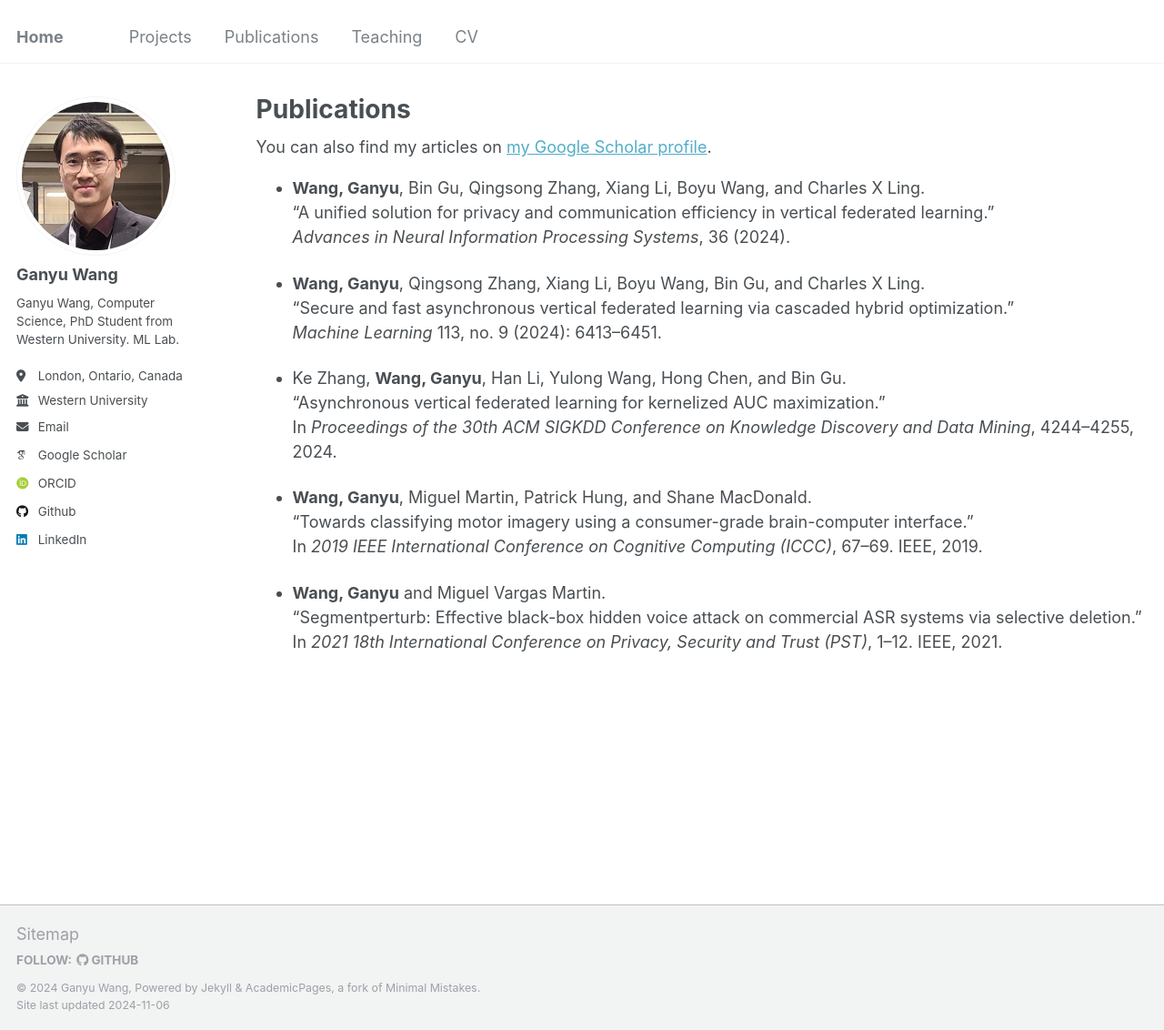
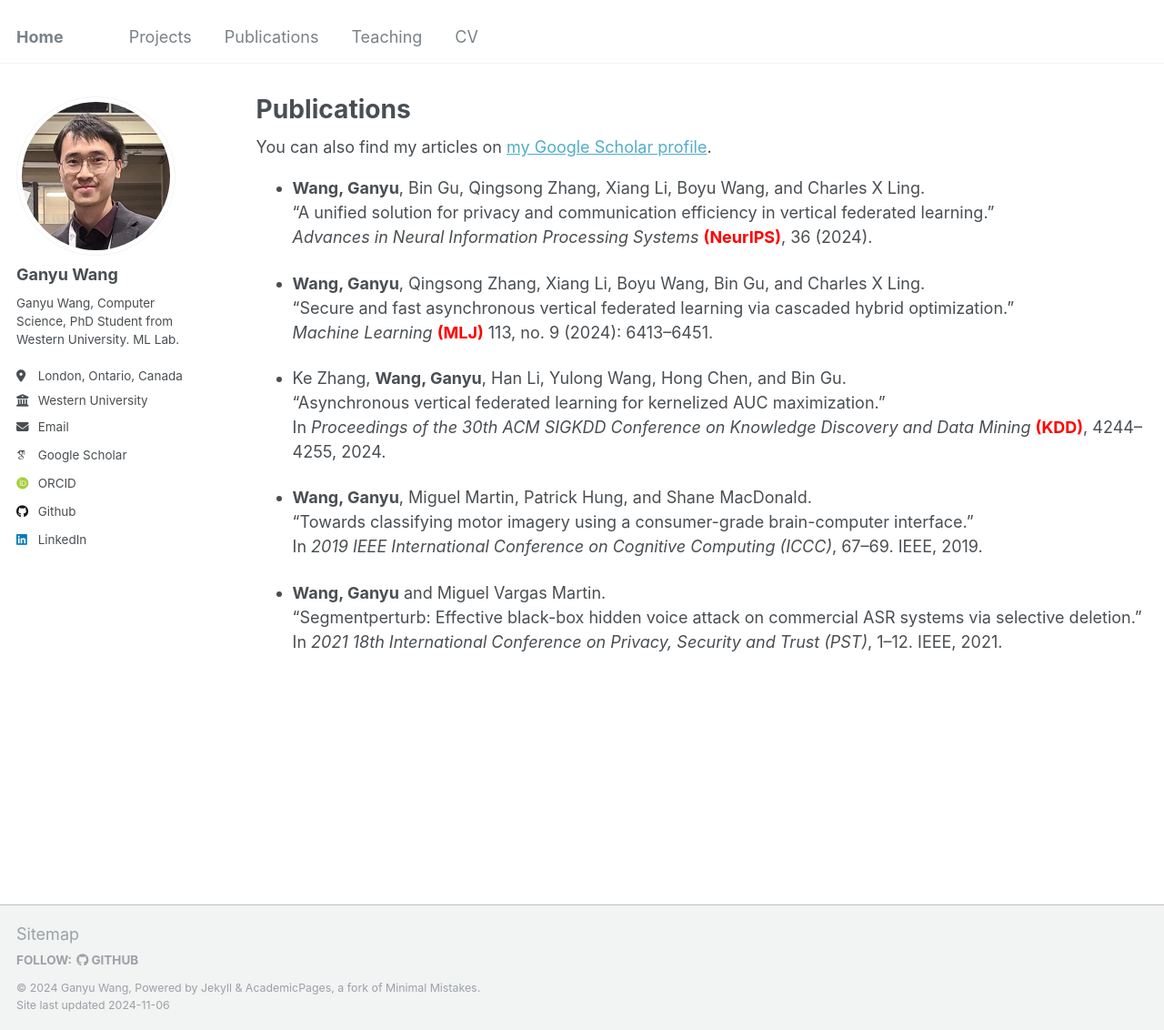
Before and after one commit to GanyuWang/GanyuWang.github.io, a Jekyll site: the page built from _pages/publications.md, in a window 1280 px wide and 1132 px high. Shown: the whole window at 91% size. Built offline with Jekyll 4.4.1, drawn with Linux system fonts in a browser that asks for light colours; some web fonts are replaced.

Commit message:
Update the highlight in publication page.

```diff
--- a/_pages/publications.md
+++ b/_pages/publications.md
@@ -13,15 +13,15 @@ author_profile: true
 
 - **Wang, Ganyu**, Bin Gu, Qingsong Zhang, Xiang Li, Boyu Wang, and Charles X Ling.
   "A unified solution for privacy and communication efficiency in vertical federated learning."
-  *Advances in Neural Information Processing Systems*, 36 (2024).
+  *Advances in Neural Information Processing Systems* <span style="color:red"> **(NeurIPS)**</span>, 36 (2024).
 
 - **Wang, Ganyu**, Qingsong Zhang, Xiang Li, Boyu Wang, Bin Gu, and Charles X Ling.
   "Secure and fast asynchronous vertical federated learning via cascaded hybrid optimization."
-  *Machine Learning* 113, no. 9 (2024): 6413–6451.
+  *Machine Learning* <span style="color:red"> **(MLJ)**</span> 113, no. 9 (2024): 6413–6451.
 
 - Ke Zhang, **Wang, Ganyu**, Han Li, Yulong Wang, Hong Chen, and Bin Gu.
   "Asynchronous vertical federated learning for kernelized AUC maximization."
-  In *Proceedings of the 30th ACM SIGKDD Conference on Knowledge Discovery and Data Mining*, 4244–4255, 2024.
+  In *Proceedings of the 30th ACM SIGKDD Conference on Knowledge Discovery and Data Mining* <span style="color:red"> **(KDD)**</span>, 4244–4255, 2024.
 
 - **Wang, Ganyu**, Miguel Martin, Patrick Hung, and Shane MacDonald.
   "Towards classifying motor imagery using a consumer-grade brain-computer interface."
```
